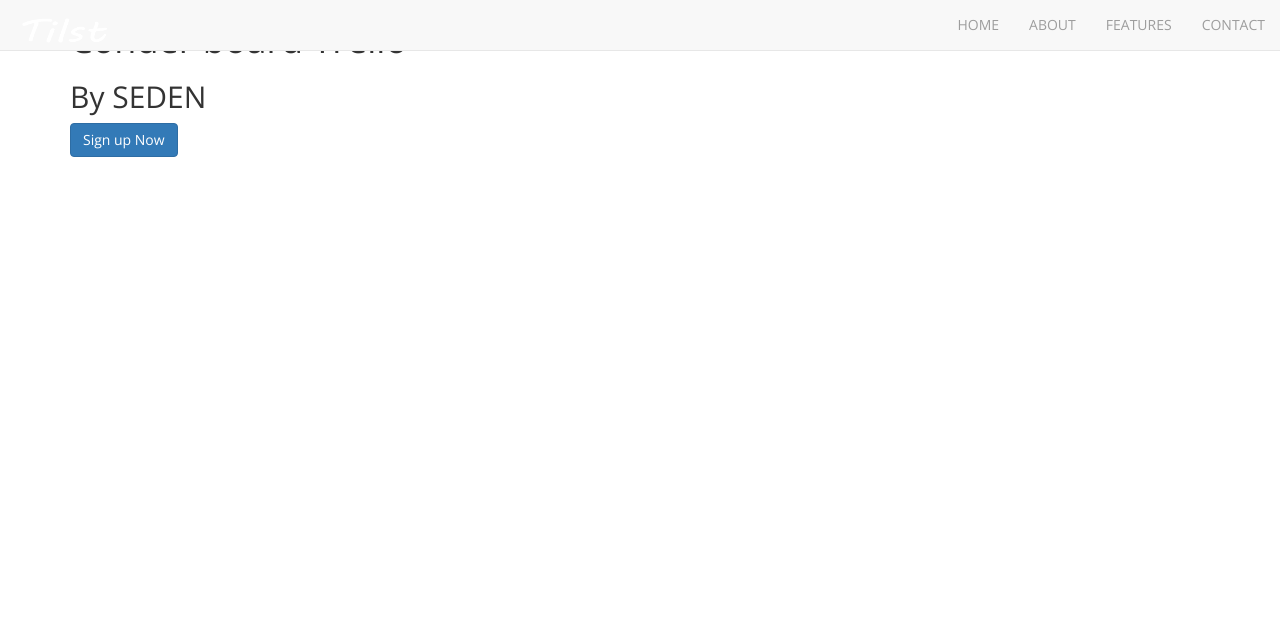
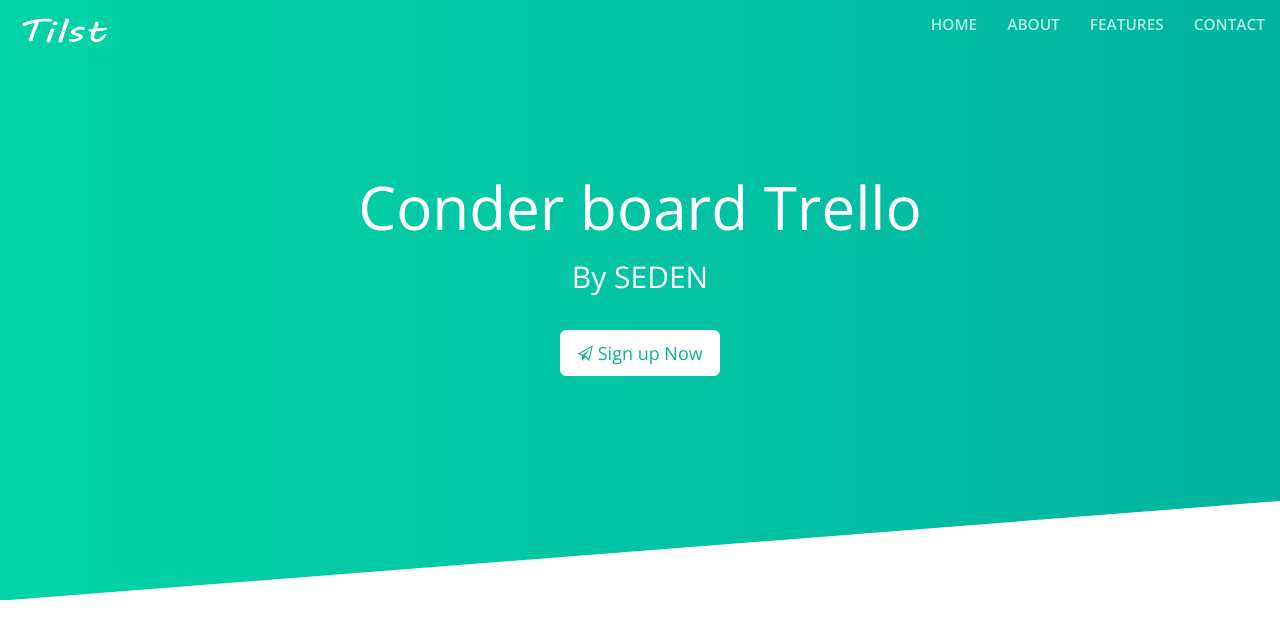
Before and after one commit to julioffti/trello_com_react.js, a website: page src/index.html in a window 1280 px wide. Drawn offline with nearby package versions, Linux system fonts and the light colour scheme; files that its build step writes are made by us from their sources; files whose address does not match are found by name.

Commit message:
estilizando header

```diff
--- a/src/index.html
+++ b/src/index.html
@@ -43,7 +43,7 @@
 
     <header class="header">
         <div class="container">
-            <div class="row">
+            <div class="row text-center">
                 <div class="col-xs-12 col-md-12">
                     <h1>
                         Conder board Trello
@@ -51,13 +51,19 @@
                     <h2>
                        By SEDEN
                     </h2>
-                    <a href="" class="btn btn-primary">
+                    <a href="" class="btn btn-primary btn-lg btn-header-custom">
+                        <i class="ion-paper-airplane"></i>
                         Sign up Now
                     </a>
                 </div>
             </div>
         </div>
     </header>
+    <section class="header-svg">
+              <svg xmlns="http://www.w3.org/2000/svg" version="1.1" class="sep" width="100%" height="100" viewBox="0 0 100 101" preserveAspectRatio="none">
+                <path d="M0 100 L100 0 L100 100 Z"></path>
+              </svg>
+    </section>
 
     <script src="https://cdnjs.cloudflare.com/ajax/libs/jquery/3.2.1/jquery.min.js"></script>
     <script src="https://cdnjs.cloudflare.com/ajax/libs/twitter-bootstrap/3.3.7/js/bootstrap.min.js"></script>
--- a/src/styles/app.scss
+++ b/src/styles/app.scss
@@ -8,7 +8,7 @@
 
 
 .navbar{
-	.navbar-default {
+	&.navbar-default {
 		background: transparent;
 		border-color: transparent;
 	}
@@ -23,11 +23,63 @@
 			a{
 				text-transform: uppercase;
 				opacity: 0.7;
-				font-weight: 500;
+				font-weight: 600;
+				color: #fff;
+				font-size: 1.1em;
 				&:hover {
 					color: #fff;
+					opacity: 1;
+					transition: all 0.3s;
 				}
 			}
 		}
 	}
 }
+
+.header {
+	position: relative;
+	width: 100%;
+	min-height: auto;
+	background:linear-gradient(to right, #02d4a7, #01b4a0);
+	color: white;
+	padding: 11em 0;
+	height: 600px;
+	h1 {
+		font-size: 4.3em;
+	}
+	h2{
+		font-weight: 300;
+	}
+	.btn-header-custom {
+		color: #0bb297;
+		background: #fff;
+		border: 1px solid #fff;
+		margin: 1.5em 0;
+		transition: all 0.3;
+		&:hover, &:focus {
+			background: transparent;
+			color: #fff;
+			border: 1px solid #fff;
+		}
+	}
+}
+
+.header-svg {
+	position: relative;
+
+	.sep {
+		top: -99px;
+		bottom: auto;
+		position: absolute;
+		left: 0;
+		z-index: 1000;
+		width: 100%;
+		height: 7.2em;
+		path {
+			fill: #fff;
+		}
+	}
+	svg:not(:root) {
+		overflow: hidden;
+	}
+}
```
Also changed, not shown: build/css/app.css, build/index.html.
